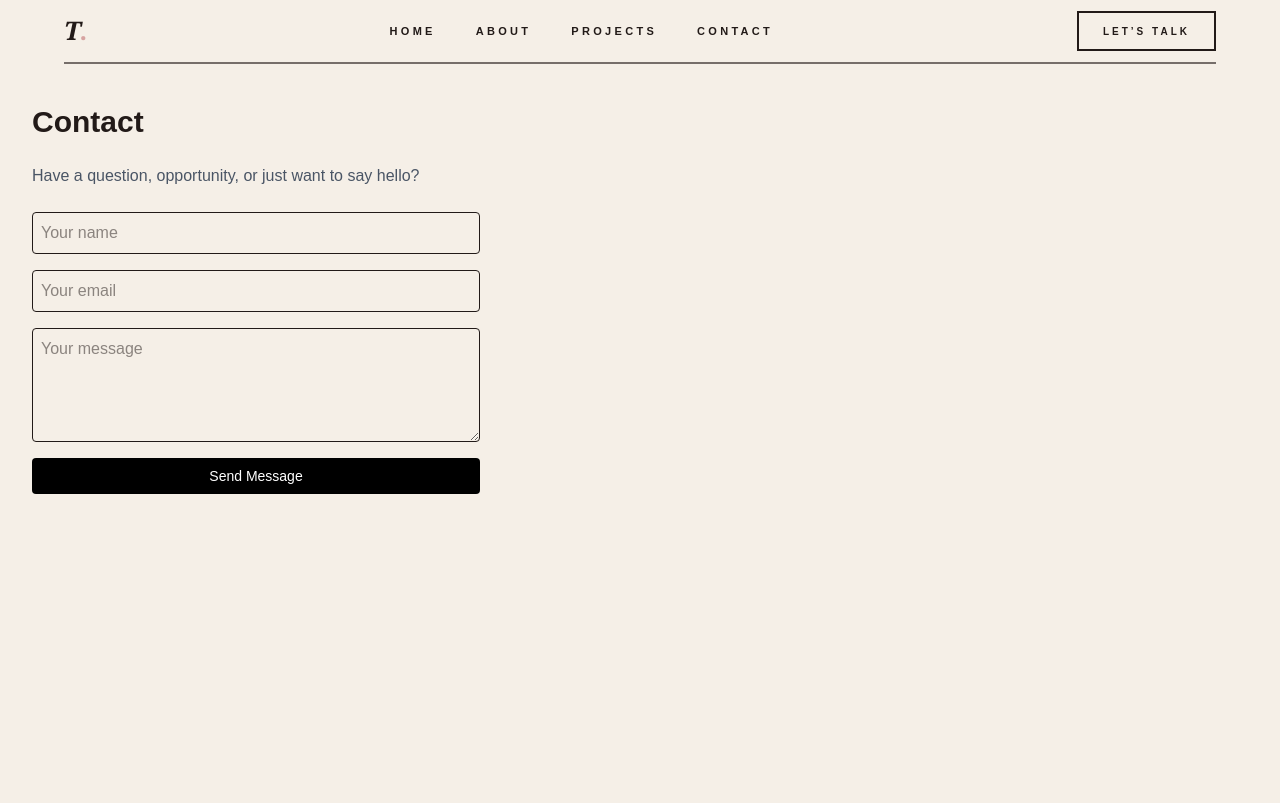
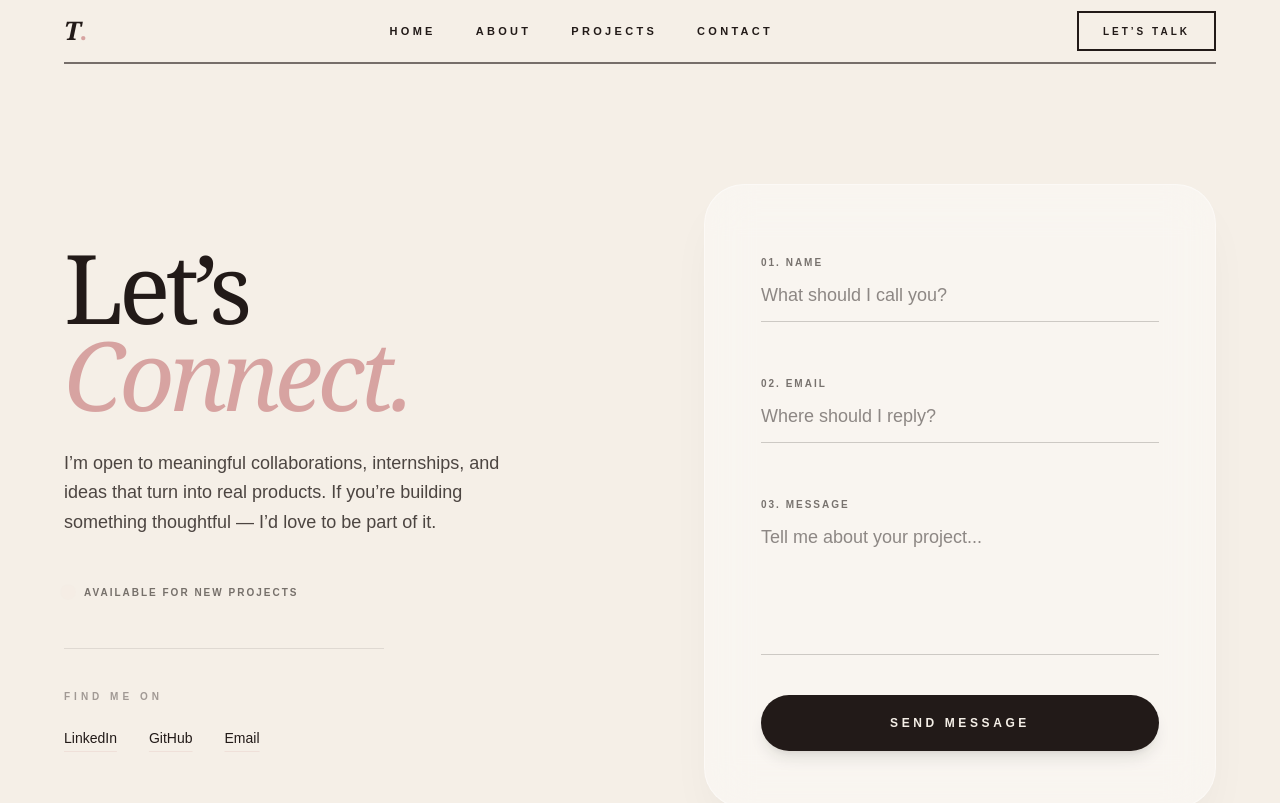
Before and after one commit to tejuuu-7774/Portfolio_, a Next.js app: page /contact in a window 1280 px wide. Shown: the top 803 px of the page. Built offline with nearby package versions, Linux system fonts and the light colour scheme.

Commit message:
updated and nodemailer is linked in contact

```diff
--- a/app/api/contact/route.ts
+++ b/app/api/contact/route.ts
@@ -1,9 +1,9 @@
 import { NextResponse } from "next/server";
+import nodemailer from "nodemailer";
 
 export async function POST(req: Request) {
   try {
-    const body = await req.json();
-    const { name, email, message } = body;
+    const { name, email, message } = await req.json();
 
     if (!name || !email || !message) {
       return NextResponse.json(
@@ -12,20 +12,38 @@ export async function POST(req: Request) {
       );
     }
 
-    console.log("New contact message:", {
-      name,
-      email,
-      message,
-      time: new Date().toISOString(),
+    // Create transporter
+    const transporter = nodemailer.createTransport({
+      service: "gmail",
+      auth: {
+        user: process.env.EMAIL_USER,
+        pass: process.env.EMAIL_PASS,
+      },
     });
 
+    // Mail content
+    await transporter.sendMail({
+      from: `"Portfolio Contact" <${process.env.EMAIL_USER}>`,
+      to: process.env.EMAIL_USER, // you receive it
+      subject: `New message from ${name}`,
+      replyTo: email,
+      html: `
+        <div style="font-family: Arial; padding: 20px;">
+          <h2>New Contact Message</h2>
+          <p><strong>Name:</strong> ${name}</p>
+          <p><strong>Email:</strong> ${email}</p>
+          <p><strong>Message:</strong></p>
+          <p>${message}</p>
+        </div>
+      `,
+    });
+
+    return NextResponse.json({ success: true });
+
+  } catch (error) {
+    console.error(error);
     return NextResponse.json(
-      { success: true },
-      { status: 200 }
-    );
-  } catch (error) {
-    return NextResponse.json(
-      { error: "Invalid request" },
+      { error: "Failed to send email" },
       { status: 500 }
     );
   }
--- a/app/contact/page.tsx
+++ b/app/contact/page.tsx
@@ -2,14 +2,85 @@ import ContactForm from "@/components/ContactForm";
 
 export default function ContactPage() {
   return (
-    <section className="flex flex-col gap-6 max-w-xl">
-      <h1 className="text-3xl font-bold">Contact</h1>
+    <main className="min-h-screen bg-[#F5EFE7] flex flex-col selection:bg-[#D7A3A1] selection:text-[#221A18]">
 
-      <p className="text-gray-600">
-        Have a question, opportunity, or just want to say hello?
-      </p>
+      <div className="flex-grow flex items-center justify-center px-6 py-20">
+        <div className="w-full max-w-6xl grid lg:grid-cols-2 gap-16 lg:gap-32 items-center">
 
-      <ContactForm />
-    </section>
+          {/* LEFT CONTENT */}
+          <div className="flex flex-col gap-12">
+
+            <div className="space-y-8">
+              <h1 className="text-6xl md:text-8xl font-serif leading-[0.9] tracking-tighter text-[#221A18]">
+                Let’s <br />
+                <span className="italic text-[#D7A3A1]">Connect.</span>
+              </h1>
+
+              <p className="text-lg text-[#221A18]/80 max-w-md leading-relaxed">
+                I’m open to meaningful collaborations, internships, and ideas that
+                turn into real products. If you’re building something thoughtful —
+                I’d love to be part of it.
+              </p>
+
+              {/* Status Indicator */}
+              <div className="flex items-center gap-3 pt-4">
+                <div className="w-2 h-2 rounded-full bg-[#D7A3A1] animate-ping" />
+                <span className="text-[10px] uppercase tracking-[0.2em] font-bold text-[#221A18]/60">
+                  Available for new projects
+                </span>
+              </div>
+            </div>
+
+            {/* SOCIALS BOX */}
+            <div className="max-w-xs border-t border-[#221A18]/10 pt-10 space-y-6">
+              <h4 className="text-[10px] uppercase tracking-[0.4em] text-[#221A18]/40 font-black">
+                Find me on
+              </h4>
+              <div className="flex flex-wrap gap-x-8 gap-y-4 text-sm font-medium">
+                <a
+                  href="https://www.linkedin.com/in/tejaswini-palwai-9a1549268/"
+                  target="_blank"
+                  className="hover:text-[#D7A3A1] transition-colors underline underline-offset-8 decoration-[#D7A3A1]/20 hover:decoration-[#D7A3A1]"
+                >
+                  LinkedIn
+                </a>
+                <a
+                  href="https://github.com/tejuuu-7774"
+                  target="_blank"
+                  className="hover:text-[#D7A3A1] transition-colors underline underline-offset-8 decoration-[#D7A3A1]/20 hover:decoration-[#D7A3A1]"
+                >
+                  GitHub
+                </a>
+                <a
+                  href="mailto:Palwaitejaswini7777@gmail.com"
+                  className="hover:text-[#D7A3A1] transition-colors underline underline-offset-8 decoration-[#D7A3A1]/20 hover:decoration-[#D7A3A1]"
+                >
+                  Email
+                </a>
+              </div>
+            </div>
+          </div>
+
+          {/* RIGHT CONTENT (FORM) */}
+          <div className="relative group">
+            {/* Background Glow */}
+            <div className="absolute -inset-4 bg-gradient-to-tr from-[#D7A3A1]/10 to-transparent rounded-[3rem] blur-2xl opacity-0 group-hover:opacity-100 transition-opacity duration-700" />
+
+            <div className="relative bg-white/40 backdrop-blur-xl p-10 md:p-14 rounded-[2.5rem] border border-white/40 shadow-2xl shadow-[#221A18]/5">
+              <ContactForm />
+            </div>
+          </div>
+
+        </div>
+      </div>
+
+      {/* FOOTER */}
+      <div className="w-full max-w-6xl mx-auto px-6 pb-10 flex justify-between items-center text-[10px] uppercase tracking-[0.4em] text-[#221A18]/30">
+        <p>© 2026 TEJASWINI</p>
+        <div className="h-[1px] w-12 bg-[#221A18]/10 hidden md:block" />
+        <p className="hidden md:block">BASED IN INDIA</p>
+      </div>
+
+    </main>
   );
 }
--- a/components/ContactForm.tsx
+++ b/components/ContactForm.tsx
@@ -1,5 +1,4 @@
 "use client";
-
 import { useState } from "react";
 
 export default function ContactForm() {
@@ -8,10 +7,13 @@ export default function ContactForm() {
 
   async function handleSubmit(e: React.FormEvent<HTMLFormElement>) {
     e.preventDefault();
+
+    const form = e.currentTarget;
+
     setLoading(true);
     setSuccess(false);
 
-    const formData = new FormData(e.currentTarget);
+    const formData = new FormData(form);
 
     const res = await fetch("/api/contact", {
       method: "POST",
@@ -26,7 +28,7 @@ export default function ContactForm() {
     });
 
     if (res.ok) {
-      e.currentTarget.reset();
+      form.reset();
       setSuccess(true);
     }
 
@@ -34,41 +36,59 @@ export default function ContactForm() {
   }
 
   return (
-    <form onSubmit={handleSubmit} className="flex flex-col gap-4 max-w-md">
+    <form onSubmit={handleSubmit} className="flex flex-col gap-10 w-full">
+      {/* Name */}
+      <div className="group relative border-b border-[#221A18]/20 py-2 focus-within:border-[#D7A3A1] transition-all duration-300">
+        <label className="text-[10px] uppercase tracking-[0.2em] text-[#221A18]/60 group-focus-within:text-[#D7A3A1] font-bold">
+          01. Name
+        </label>
         <input
           name="name"
-        placeholder="Your name"
+          placeholder="What should I call you?"
           required
-        className="border p-2 rounded"
+          className="w-full bg-transparent pt-2 pb-1 outline-none text-[#221A18] placeholder:text-[#221A18]/50 text-lg"
         />
+      </div>
 
+      {/* Email */}
+      <div className="group relative border-b border-[#221A18]/20 py-2 focus-within:border-[#D7A3A1] transition-all duration-300">
+        <label className="text-[10px] uppercase tracking-[0.2em] text-[#221A18]/60 group-focus-within:text-[#D7A3A1] font-bold">
+          02. Email
+        </label>
         <input
           name="email"
           type="email"
-        placeholder="Your email"
+          placeholder="Where should I reply?"
           required
-        className="border p-2 rounded"
+          className="w-full bg-transparent pt-2 pb-1 outline-none text-[#221A18] placeholder:text-[#221A18]/50 text-lg"
         />
+      </div>
 
+      {/* Message */}
+      <div className="group relative border-b border-[#221A18]/20 py-2 focus-within:border-[#D7A3A1] transition-all duration-300">
+        <label className="text-[10px] uppercase tracking-[0.2em] text-[#221A18]/60 group-focus-within:text-[#D7A3A1] font-bold">
+          03. Message
+        </label>
         <textarea
           name="message"
-        placeholder="Your message"
+          placeholder="Tell me about your project..."
           rows={4}
           required
-        className="border p-2 rounded"
+          className="w-full bg-transparent pt-2 pb-1 outline-none text-[#221A18] placeholder:text-[#221A18]/50 text-lg resize-none"
         />
+      </div>
 
       <button
         type="submit"
         disabled={loading}
-        className="bg-black text-white py-2 rounded text-sm"
+        className="w-full bg-[#221A18] text-[#F5EFE7] py-5 rounded-full text-xs font-black uppercase tracking-[0.3em] hover:bg-[#D7A3A1] hover:text-[#221A18] transition-all duration-500 shadow-lg shadow-[#221A18]/10"
       >
         {loading ? "Sending..." : "Send Message"}
       </button>
 
       {success && (
-        <p className="text-sm text-green-600">
-          Message sent successfully 🌿
+        <p className="text-center text-[10px] uppercase tracking-widest text-[#D7A3A1] font-bold animate-pulse">
+          ✓ Message received
         </p>
       )}
     </form>
--- a/package.json
+++ b/package.json
@@ -9,14 +9,17 @@
     "lint": "eslint"
   },
   "dependencies": {
+    "framer-motion": "^12.38.0",
     "lucide-react": "^0.563.0",
     "next": "16.1.1",
+    "nodemailer": "^8.0.4",
     "react": "19.2.3",
     "react-dom": "19.2.3"
   },
   "devDependencies": {
     "@tailwindcss/postcss": "^4",
     "@types/node": "^20",
+    "@types/nodemailer": "^8.0.0",
     "@types/react": "^19",
     "@types/react-dom": "^19",
     "eslint": "^9",
```
Also changed, not shown: 2 other files (tests, documents, lock files or other folders). Lines whose indentation alone changed are shown as unchanged.
